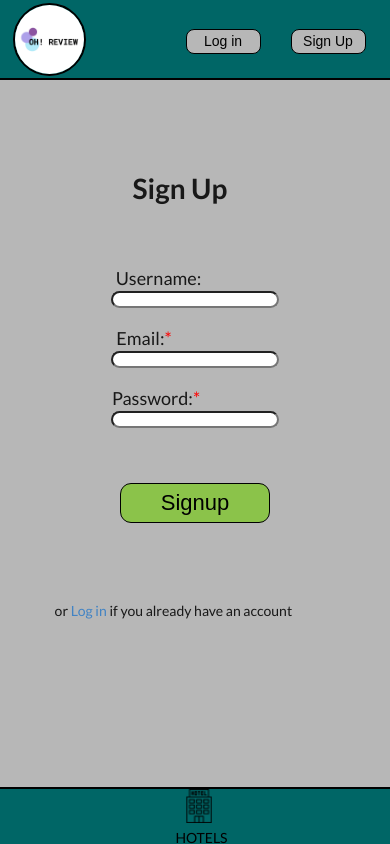
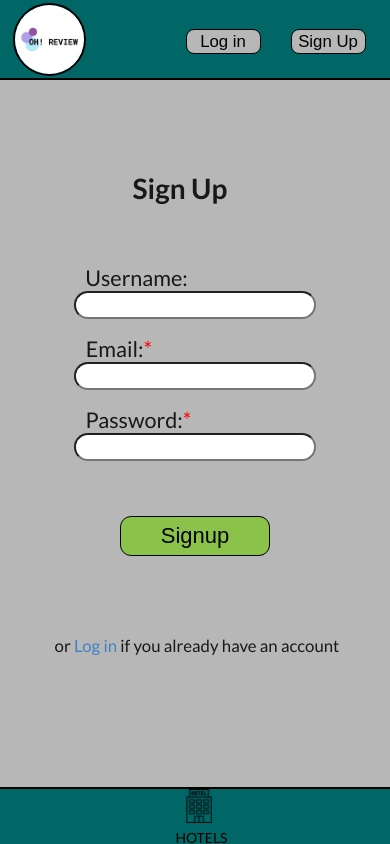
Before and after one commit to sergillorente/m3-project-client, a React (Create React App) app: page /signup in a window 390 px wide. Built offline with nearby package versions, Linux system fonts and the light colour scheme; no server answers.

Commit message:
Design mobile-first approach done. Now starting with the Desktop design

```diff
--- a/src/App.scss
+++ b/src/App.scss
@@ -1,4 +1,12 @@
 @import '../src/pages/Presentation/Presentation.scss';
+
+*, *::before, *::after {
+  box-sizing: inherit;
+}
+
+html {
+  box-sizing: border-box;
+}
 
 html, body {
   margin: 0;
--- a/src/components/Footer/Footer.scss
+++ b/src/components/Footer/Footer.scss
@@ -15,14 +15,14 @@
 }
 
 #icon-hotels {
-    margin-top: 21px;
+    margin-top: 1%;
     margin-right: 5px;
     color: black;
     text-decoration: none;
 }
 
 #icon-profile {
-    margin-top: 21px;
+    margin-top: 1%;
     color: black;
     text-decoration: none;
 }
@@ -42,3 +42,7 @@
     margin-left: 7px;
     width: 34px;
 }
+
+.text-color {
+    margin-bottom: 1px;
+}
--- a/src/components/NavBar/NavBar.scss
+++ b/src/components/NavBar/NavBar.scss
@@ -32,7 +32,7 @@
     border: 1px solid black;
     background-color: #b7b7b7;
     border-radius: 8px;
-    font-size: 14px;
+    font-size: 1.2em;
     outline: none;
     cursor: pointer;
 
@@ -59,7 +59,7 @@
     margin-top: 30px;
     width: 58px;
     height: 25px;
-    border: 2px solid $light-gray;
+    border: 1px solid black;
     color: black;
     background-color: #ee5841;
     border-radius: 8px;
--- a/src/pages/Login/Login.scss
+++ b/src/pages/Login/Login.scss
@@ -12,12 +12,14 @@
 #login-title {
     margin-left: 34%;
     margin-top: 23%;
+    font-size: 2.5rem;
 }
 
 #email-l {
-    margin-right: 32%;
+    margin-right: 42%;
     margin-top: 20px;
     margin-bottom: 3px;
+    font-size: 1.2em;
 }
 #email-l::after {
     content: '*';
@@ -25,19 +27,14 @@
 }
 
 #password-l {
-    margin-right: 28%;
+    margin-right: 31%;
     margin-top: 20px;
     margin-bottom: 3px;
+    font-size: 1.2em;
 }
 #password-l::after {
     content: '*';
     color: red;
-}
-
-#input-form {
-    border-radius: 16px;
-    width: 43%;
-    height: 27px;
 }
 
 #login-btn {
@@ -57,4 +54,5 @@
 #to-signup {
     margin-top: 15%;
     margin-left: 14%;
+    font-size: 1.2rem;
 }
--- a/src/pages/Presentation/Presentation.scss
+++ b/src/pages/Presentation/Presentation.scss
@@ -27,7 +27,7 @@ $light-gray:#b7b7b7;
 
     .update {
         position: relative;
-        margin-top: 33%;
+        margin-top: 79%;
         padding: 14px 26px;
         z-index: 1;
         box-shadow: 5px 5px 15px;
@@ -60,7 +60,7 @@ $light-gray:#b7b7b7;
 
 .presentation-logo{
     position: relative;
-    max-width: 36%;
+    max-width: 40%;
     height: auto;
     border-radius: 50%;
     margin-top: 12%;
@@ -73,7 +73,8 @@ $light-gray:#b7b7b7;
     grid-template-columns: repeat(2, 1fr);
     grid-gap: 12%;
     max-width: 100vw;
-    margin: 5% 5%;
+    margin: 0 5%;
+    margin-top: 14%;
     font-size: 1.1em;
 }
 #welcome {
@@ -94,7 +95,7 @@ $light-gray:#b7b7b7;
 }
 .project {
     position: relative;
-    font-size: 15px;
+    font-size: 1.2em;
     font-weight: bold;
-    margin-top: 29%;
+    margin-top: 54%;
 }
--- a/src/pages/Signup/Signup.scss
+++ b/src/pages/Signup/Signup.scss
@@ -15,14 +15,16 @@
 }
 
 #username-s {
-    margin-right: 73px;
+    margin-right: 30%;
     margin-bottom: 3px;
+    font-size: 1.2em;
 }
 
 #email-s {
-    margin-right: 102px;
+    margin-right: 39%;
     margin-top: 20px;
     margin-bottom: 3px;
+    font-size: 1.2em;
 }
 #email-s::after {
     content: '*';
@@ -30,9 +32,10 @@
 }
 
 #password-s {
-    margin-right: 78px;
+    margin-right: 29%;
     margin-top: 20px;
     margin-bottom: 3px;
+    font-size: 1.2em;
 }
 #password-s::after {
     content: '*';
@@ -41,8 +44,8 @@
 
 #input-form {
     border-radius: 16px;
-    width: 43%;
-    height: 17px;
+    width: 62%;
+    height: 28px;
 }
 
 #signup-btn {
@@ -66,4 +69,5 @@
 #to-login {
     margin-top: 15%;
     margin-left: 14%;
+    font-size: 1.2rem;
 }
```
